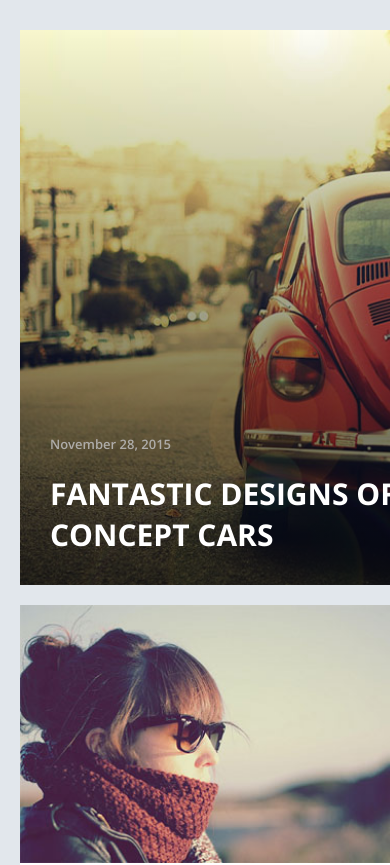
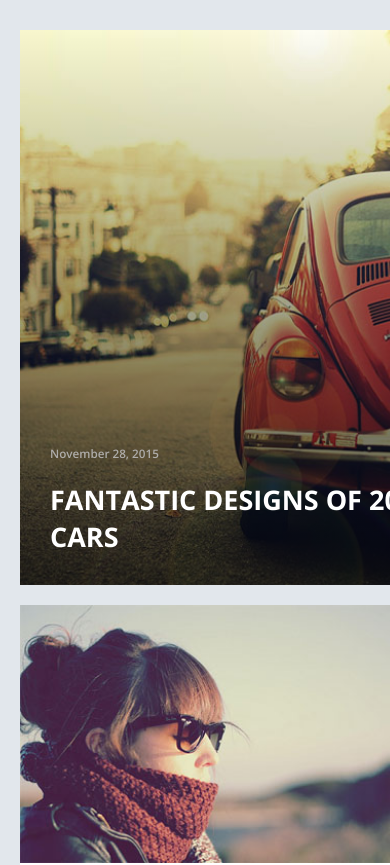
Before and after one commit to DaryaShug/flex_maket_real, a plain HTML site: page index.html in a window 390 px wide. Shown: the top 865 px of the page. Drawn offline with nearby package versions, Linux system fonts and the light colour scheme.

Commit message:
часть размеров переведена в rem

```diff
--- a/style.css
+++ b/style.css
@@ -6,6 +6,10 @@
     padding: 0;
 
     box-sizing: border-box;
+}
+
+html {
+    font-size: 10px;
 }
 
 body {
@@ -49,13 +53,13 @@ body {
 }
 
 .card__data {
-    font-size: 13px;
+    font-size: 1.3rem;
     color: #818181;
 }
 
 .card h2 {
     font-weight: bold;
-    font-size: 22px;
+    font-size: 2.2rem;
     color: #1d1d1d;
     text-transform: uppercase;
     margin-top: 20px;
@@ -69,7 +73,7 @@ body {
 .card__author {
     flex-grow: 1;
     align-content: flex-end;
-    margin-top: 50px;
+    margin-top: 5rem;
 }
 
 /* стили первой карточки: */
@@ -110,7 +114,7 @@ body {
 }
 
 .wrapper .card:first-child h2 {
-    font-size: 30px;
+    font-size: 3.0rem;
     color: #fff;
 }
 
@@ -121,6 +125,9 @@ body {
 /* -tablet----------------------------------------------------------------------------------- */
 
 @media (max-width: 600px) {
+    html {
+        font-size: 9px;
+    }
     .wrapper {
         grid-template-columns: 1fr 1fr;
     }
@@ -129,6 +136,9 @@ body {
 /* -mobile----------------------------------------------------------------------------------- */
 
 @media (max-width: 300px) {
+    html {
+        font-size: 8px;
+    }
     .wrapper {
         grid-template-columns: 1fr;
     }
```
